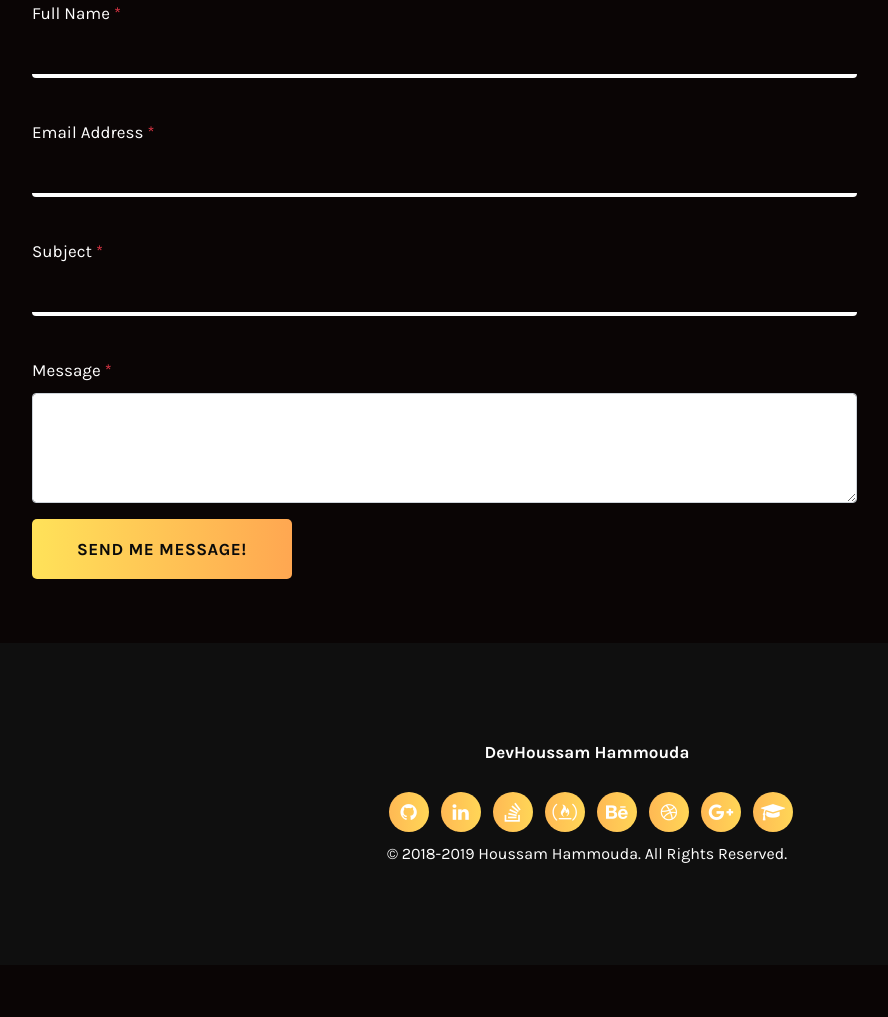
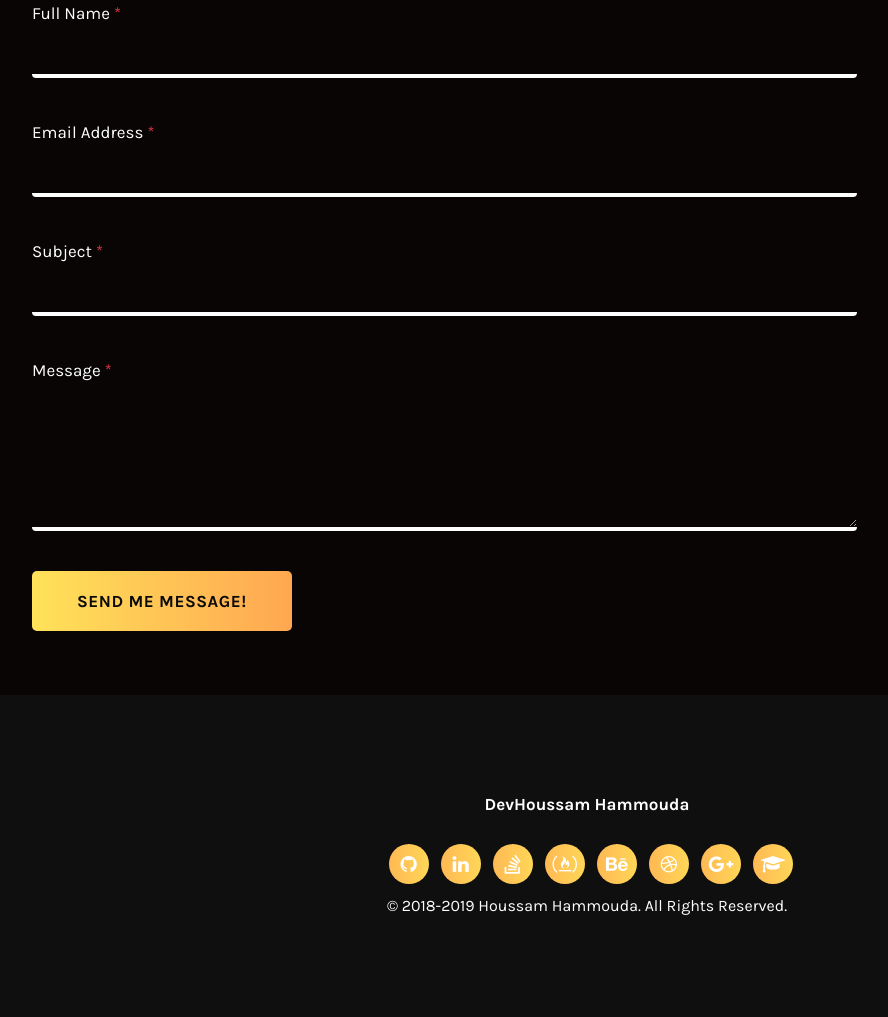
Before and after one commit to om-theme4all/om-theme4all.github.io, a PHP site: page /contact.html in a window 1280 px wide. Shown: the part 469-1486 px from the top of the page, without its empty margins (53-941 px from the left). Before the commit the page ends 1332 px from the top, so only its background shows below. Run offline with PHP 8.4, Linux system fonts and the light colour scheme.

Commit message:
Update style.css

```diff
--- a/css/style.css
+++ b/css/style.css
@@ -36,15 +36,15 @@ input[type="text"], input[type="email"] {
     background: none!important;
     color: #FFF;
 }
-textarea[type="text"]{
+textarea.form-control {
     width: 100%;
-    border: none;
-    border-bottom: 4px solid #fff;
-    padding: 8px 0 30px;
-    outline: none;
-    margin-bottom: 40px;
+    border: none!important;
+    border-bottom: 4px solid #fff!important;
+    padding: 8px 0 30px!important;
+    outline: none!important;
+    margin-bottom: 40px!important;
     background: none!important;
-    color: #FFF;
+    color: #FFF!important;
 }
 .form-control:focus {
     color: #495057;
```
